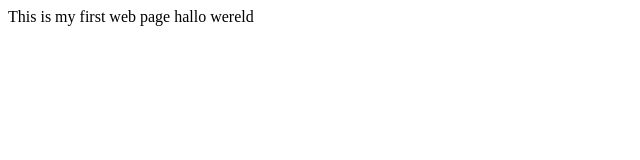
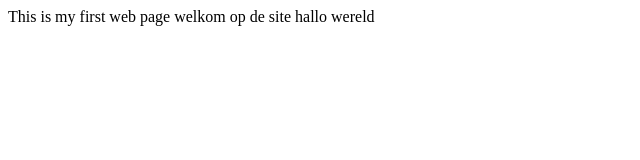
Before and after one commit to StefanVerbeek/Basis-tutorial, a plain HTML site: page index.html in a window 1280 px wide. Shown: the whole page, without its empty margins (0-640 px from the left). Drawn offline with Linux system fonts and the light colour scheme.

Commit message:
+ welkom op de site

```diff
--- a/index.html
+++ b/index.html
@@ -3,6 +3,7 @@
   <title>Hatsa flats</title>
 <body>
     This is my first web page
+ welkom op de site
   hallo wereld
 </body>
 </html>
```
